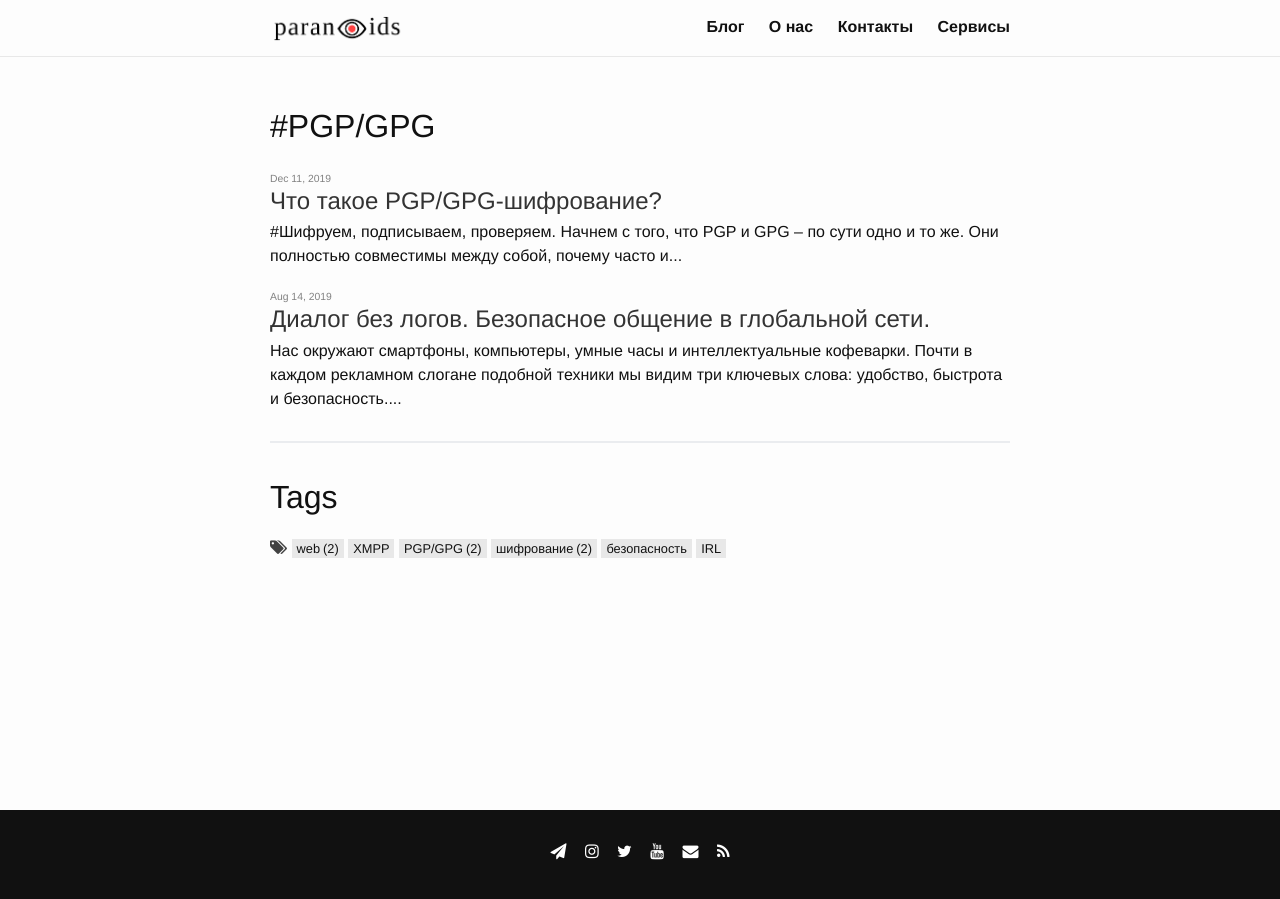
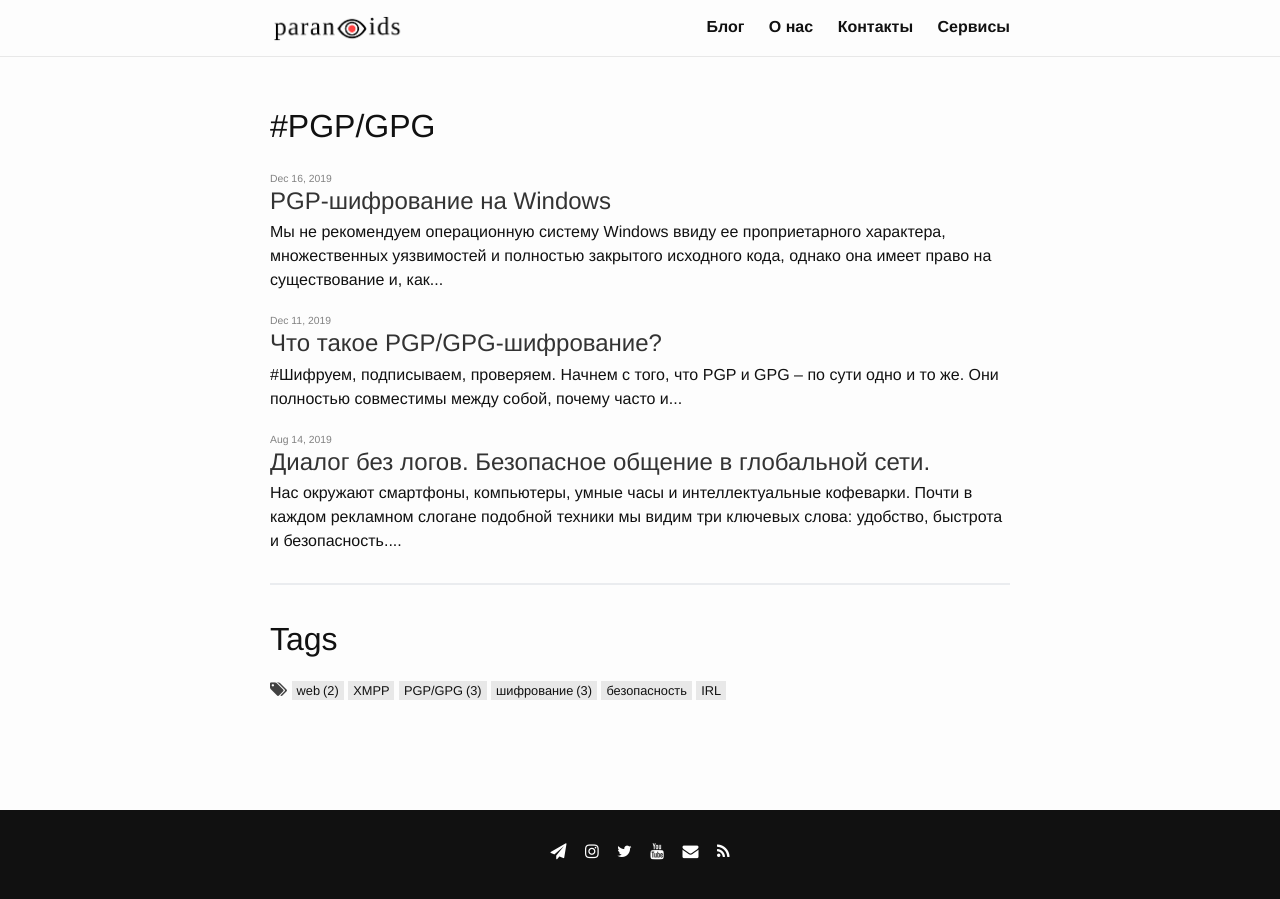
Before and after one commit to 2b7E1n6D0e5R7/2b7E1n6D0e5R7.github.io, a Jekyll site: the page built from tag/PGP.md, in a window 1280 px wide. Built offline with Jekyll 4.4.1, drawn with Linux system fonts in a browser that asks for light colours.

Commit message:
Update 2019-12-16-pgp-encryption-windows.md

```diff
--- a/_posts/2019-12-16-pgp-encryption-windows.md
+++ b/_posts/2019-12-16-pgp-encryption-windows.md
@@ -1,83 +1,143 @@
-# PGP-шифрование на Windows
+---
+title: PGP-шифрование на Windows
+layout: post
+tags: шифрование PGP/GPG
+---
 
 Мы не рекомендуем операционную систему Windows ввиду ее проприетарного характера, множественных уязвимостей и полностью закрытого исходного кода, однако она имеет право на существование и, как ни странно, пользуется огромным спросом.
 Помним, что в некоторых случаях пользователю не предоставляется выбор ОС, например, на рабочем месте в офисе или интернет-кафе.
 В этой статье мы разберем практическую часть использования PGP-шифрования на Windows на примере кроссплатформенной Kleopatra.  Бесплатный менеджер ключей Kleopatra - это графическая оболочка GnuPG, а GPG4Win - удобное решение для Windows, в состав которого входит и упомянутый продукт. Если вы не имеете общего представления о PGP-шифровании, можете ознакомиться с вводной статьей по этой теме.
 
 Скачать PGP4Win можно с официального сайта, либо с нашего сервера. Программа распространяется бесплатно, однако на официальном сайте разработчики настойчиво просят пожертвовать, но при отсутствии возможности помочь скачать все равно можно.
+
 ![PGP-шифрование Windows](/images/posts/pgp-windows/0.png)
+
 Для этого со страницы PayPal нужно вернуться на страницу загрузки.
+
 ![PGP-шифрование Windows](/images/posts/pgp-windows/1.png)
+
 ![PGP-шифрование Windows](/images/posts/pgp-windows/2.png)
+
 В разделе загрузок на сайте предоставлена контрольная сумма SHA256, при помощи которой можно удостовериться в том, что мы скачали не поврежденный файл.
+
 ![PGP-шифрование Windows](/images/posts/pgp-windows/3.png)
+
 Если вы не знаете, что такое контрольная сумма и как ее проверять - ознакомьтесь с соответствующей статьей.
+
 ![PGP-шифрование Windows](/images/posts/pgp-windows/4.png)
+
 При установке предлагается выбрать нужные компоненты.
 В нашем случае это Kleopatra - менеджер ключей и GpgEX - удобный плагин для проводника Windows, благодаря которому в контекстном меню появляются пункты "Зашифровать", "Подписать", "Расшифровать", "Проверить контрольные суммы" и некоторые другие. GPA - еще один, более простой на вид, менеджер ключей, GpgOL - плагин PGP для почтового клиента Outlook. После завершения установки программа просит перезагрузить компьютер, но запустить Kleopatra можно сразу.
+
 ![PGP-шифрование Windows](/images/posts/pgp-windows/5.png)
+
 Список ключей пуст, Kleopatra предлагает импортировать существующие ключи, либо создать новый.
+
 ![PGP-шифрование Windows](/images/posts/pgp-windows/6.png)
+
 Мы создадим новый, нажав на "Создать новую пару ключей". Заполняя поля "Имя" и "Адрес электронной почты" важно понимать, что указанные данные будут видны всем обладателям нашего публичного ключа, т.е. всем нашим собеседникам, а реальной привязки к почте нет.
+
 ![PGP-шифрование Windows](/images/posts/pgp-windows/7.png)
+
 Поэтому в поле "Имя" можно указать любой никнейм, а электронную почту вовсе проигнорировать. Важно принять решение на этапе создания ключа. Для тонкой настройки создаваемой пары обратимся к дополнительным параметрам.
+
 ![PGP-шифрование Windows](/images/posts/pgp-windows/8.png)
+
 В данном примере выбран алгоритм RSA, который будет использоваться для создания подписи, сертификации, идентификации и шифрования. При выборе RSA шифрование доступно даже без дополнительной галочки +RSA, однако стоит поставить галочку и вручную установить для шифрования максимально длинный ключ в 4096 бит, взлом которого даже на современных компьютерах займет времени кратно больше, чем средняя человеческая жизнь (официально безопасным считается ключ в 2048 бит).
 При выборе других алгоритмов, необходимо в обязательном порядке устанавливать дополнительные галочки для того, чтобы ключом можно было зашифровывать. При выборе сложности ключа (его длины), следуем простому правилу параноика - берем самый большой.
 По умолчанию пункт "Годен до" активирован и устанавливает срок годности ключа в 2 года, но при создании постоянного ключа разумно сделать его бессрочным.
+
 ![PGP-шифрование Windows](/images/posts/pgp-windows/9.png)
+
 Переходим к созданию ключа. В процессе программа попросит ввести фразу-пароль, которая является последним рубежом защиты приватного ключа.
+
 ![PGP-шифрование Windows](/images/posts/pgp-windows/10.png)
+
 Идеальным решением будет использование рандомно сгенерированного ключа, длина которого около 250 символов, но никто не запрещает использовать и "qwerty12345". В завершение Kleopatra покажет уникальный отпечаток ключа, который служит дополнительным средством идентификации пользователя, а также предложит сделать резервную копию, что в сути своей является экспортом закрытого ключа.
+
 ![PGP-шифрование Windows](/images/posts/pgp-windows/11.png)
+
 Интерфейс интуитивно понятный, но для полноты гайда разберем основные функции. В рамках этой статьи мы рассмотрим только практическую сторону. Чтобы подтянуть теорию по указанным вопросам, читайте вводную статью о шифровании PGP.
 
 ## 1. Шифрование и подписывание файлов.
 Кнопка "Подписать/зашифровать" позволяет нам выбрать любой файл, который мы хотим зашифровать.
+
 ![PGP-шифрование Windows](/images/posts/pgp-windows/12.png)
+
 Это может быть что угодно: архив, музыка, изображение и т.д. Размер файла ничем не ограничен. Основные функции при создании зашифрованной копии выбранного файла это "Сертификат подписи", который позволит удостоверить родительский ключ (например, точно ли файл был зашифрован нами) и раздел "Шифрование", где мы можем зашифровать файл для себя (т.е. под свой ключ), либо для выбранного адресата.
+
 ![PGP-шифрование Windows](/images/posts/pgp-windows/13.png)
+
 Адресатов может быть несколько. При шифровании потребуется ввести фразу-пароль, после чего мы увидим отчет о проделанной работе.
+
 ![PGP-шифрование Windows](/images/posts/pgp-windows/14.png)
+
 ## 2. Блокнот.
 Удобным инструментом для непосредственной работы с текстом является встроенный блокнот.
+
 ![PGP-шифрование Windows](/images/posts/pgp-windows/15.png)
+
 Во вкладке "Получатели" аналогично настраиваются подпись и шифрование, в том числе для нескольких адресатов.
+
 ![PGP-шифрование Windows](/images/posts/pgp-windows/16.png)
+
 На первом скриншоте показан зашифрованный текст, а на втором - только подписанный, т.е. прочитать его может каждый, но обладатель нашего открытого ключа может проверить его достоверность.
+
 ![PGP-шифрование Windows](/images/posts/pgp-windows/17.png)
 ![PGP-шифрование Windows](/images/posts/pgp-windows/18.png)
+
 Если в тексте поменять хотя бы один символ или добавить пробел, проверка выявит подделку подписи. Подобную ошибку видно на скриншоте, на котором многоточие в конце второй строки заменено восклицательным знаком.
+
 ![PGP-шифрование Windows](/images/posts/pgp-windows/19.png)
 ![PGP-шифрование Windows](/images/posts/pgp-windows/20.png)
+
 Для выхода из блокнота следует повторно кликнуть по соответствующей кнопке на панеле программы.
 Поведение программы при расшифровке файлов аналогично тому, что происходит с текстом.
+
 ![PGP-шифрование Windows](/images/posts/pgp-windows/21.png)
+
 Если файл был зашифрован не нашим публичным ключом - мы не сможем его расшифровать, если был подписан - сможем проверить подпись и убедиться в отправителе и целостности файла.
 ## 3. Заверение.
 Данная функция позволяет заверить любой публичный ключ любым секретным. Заверение служит дополнительной гарантией соответствия заявленного владельца ключа реальному владельцу. По-совести следует заверять ключ только при полной уверенности.
 Вопрос о заверении ключа поднимается автоматически при импорте нового ключа, в нашем случае это публичный ключ пользователя "Юзернэйм". Если мы хотим заверить полученный публичный ключ, выбираем "Да".
+
 ![PGP-шифрование Windows](/images/posts/pgp-windows/22.png)
+
 После этого поставим галочку возле нужного имени, сравниваем контрольную сумму ключа (отпечаток) с тем, что нам сообщил сам пользователь, если сумма совпадает - подтверждаем это и жмем "Далее".
+
 ![PGP-шифрование Windows](/images/posts/pgp-windows/23.png)
+
 У нас есть выбор: удостоверить ключ только для себя или для всех. Если мы удостоверим ключ для всех - он изменится, станет длиннее. В таком случае имеет смысл переслать подписанный ключ владельцу для дальнейшего распространения. Также нам предлагается передать заверенный сертификат (открытый ключ) на сервер ключей для общего доступа.
+
 ![PGP-шифрование Windows](/images/posts/pgp-windows/24.png)
+
 Действуем на собственное усмотрение. Подписывая публичный ключ, мы делаем это своим приватным ключом, а для любого действия с закрытым ключом требуется фраза-пароль, которую и запросит Kleopatra.
+
 ![PGP-шифрование Windows](/images/posts/pgp-windows/25.png)
+
 ## 4. Экспорт закрытого ключа, или бэкап.
 Для резервного копирования, либо переноса ключа (например, на флешке), секретный ключ необходимо экспортировать.
 Для этого нужно кликнуть по нужной связке правой кнопкой мыши и выбрать соответствующий пункт контекстного меню. После этого нам предлагается выбирать место сохранения.
+
 ![PGP-шифрование Windows](/images/posts/pgp-windows/26.png)
+
 Настоятельно рекомендуем указать в названии, что это секретный ключ, чтобы по ошибке не передать его вместо публичного. Снова вводим фразу-пароль и ключ экспортирован.
+
 ![PGP-шифрование Windows](/images/posts/pgp-windows/27.png)
+
 Можем открыть его в любом текстовом редакторе.
 Частой практикой является печать секретного ключа на бумаге (а самые двинутые могут даже заучить его наизусть). При экспорте секретного ключа экспорт публичного не требуется, т.к. секретный является полноценным бэкапом, содержащим в себе всю информацию о ключе целиком.
 ## 5. Экспорт публичного ключа.
 Теперь мы можем шифровать файлы и тексты сами для себя, но, чтобы начать диалог, необходимо поделиться своим публичным ключом с собеседником. Для этого нажимаем "Экспорт" и сохраняем файл, который можно открыть любым текстовым редактором.
+
 ![PGP-шифрование Windows](/images/posts/pgp-windows/28.png)
+
 Для удобства название файла можно отредактировать.
+
 ![PGP-шифрование Windows](/images/posts/pgp-windows/29.png)
+
 Для передачи открытого ключа можно использовать созданный файл, либо скопировать содержимое и отправить его в письме.
+
 ![PGP-шифрование Windows](/images/posts/pgp-windows/30.png)
 
 <b>P.S.</b> PGP инструменты, как и сам протокол, имеют стандартизированный функционал, благодаря чему освоение этой программы позволит быстро сориентироваться в любой другой аналогичной. Будем внимательны при хранении закрытого ключа, потому что, если он попадет в чужие руки, его можно считать скомпрометированным. Злоумышленнику останется только подобрать (или своровать) фразу-пароль для полного завладения нашим крипто-именем. Для импорта ключа, если он предоставлен нам только где-то в чате, достаточно создать текстовый файл и вставить в него текст ключа, после чего импортировать стандартным способом.
```
